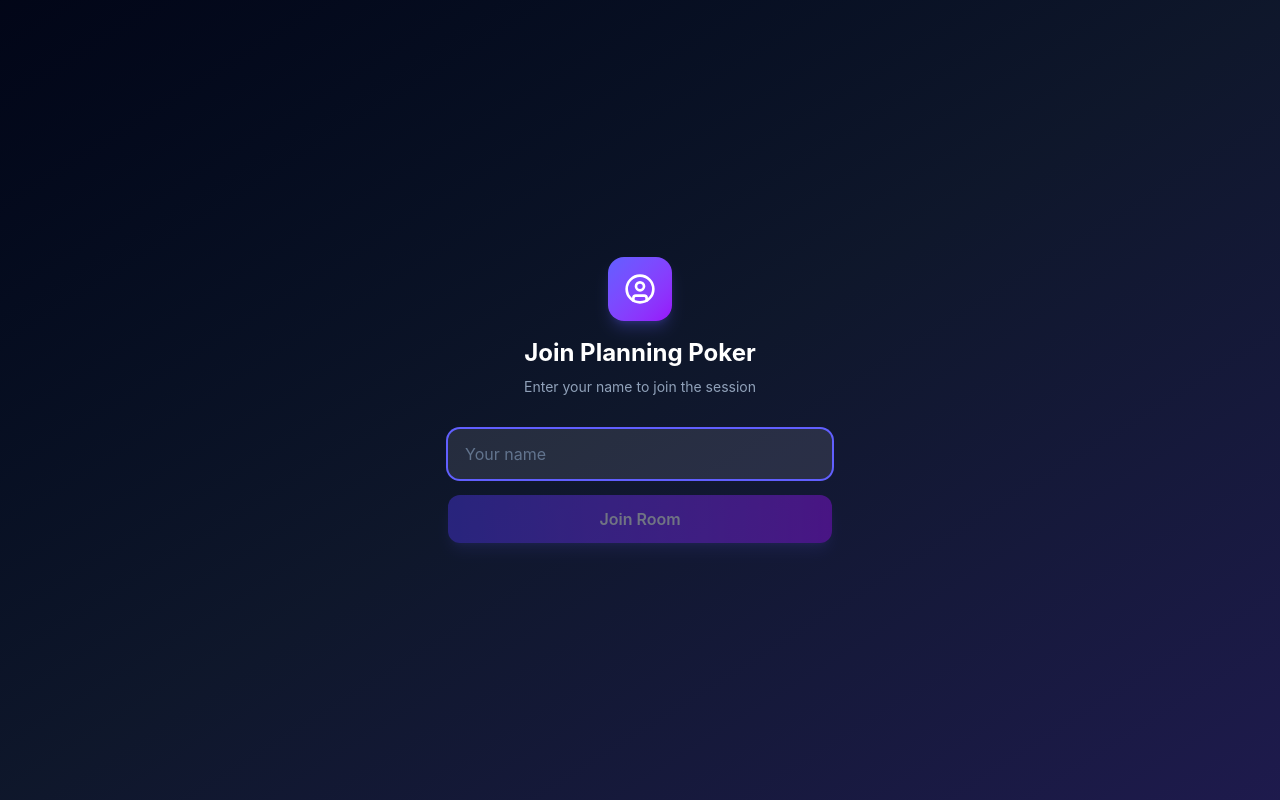
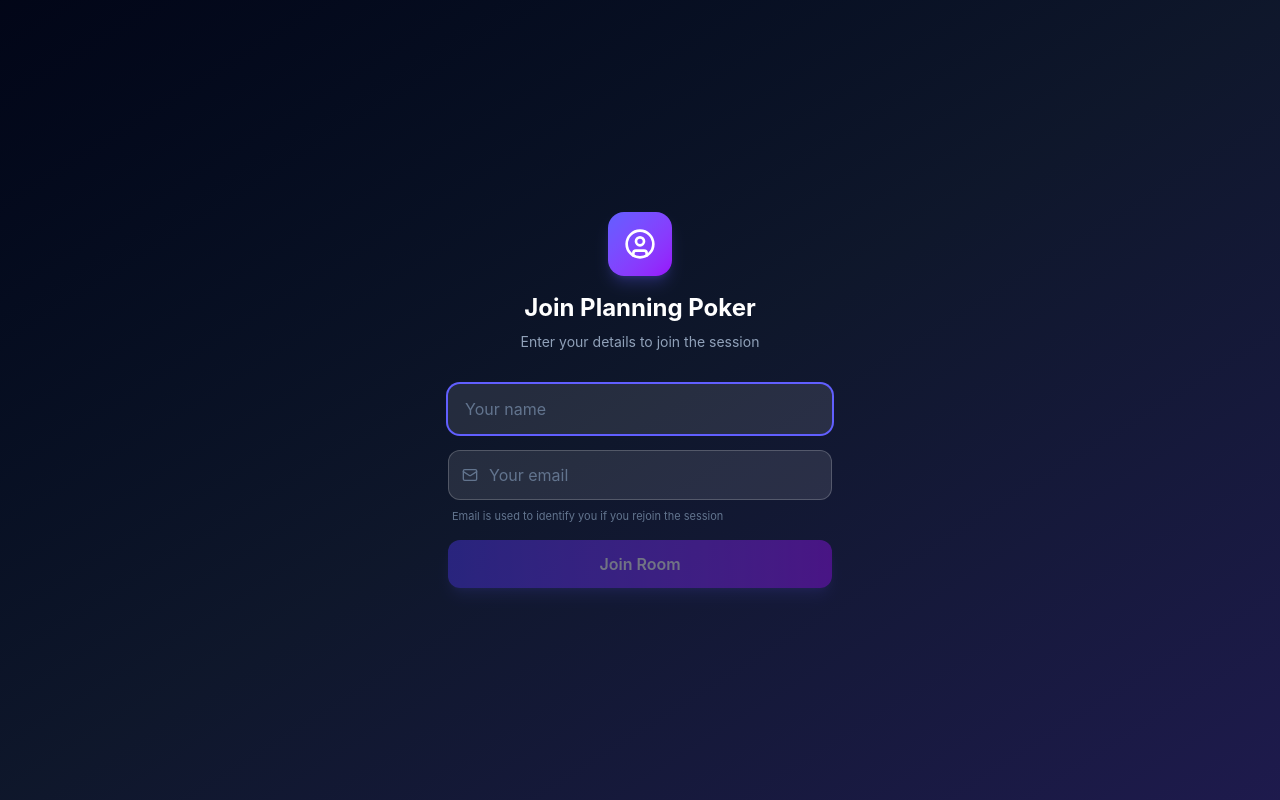
Before and after one commit to ahuja-shivam/sprint-poker, a React (Vite) app: page /join/1 in a window 1280 px wide. Built offline with nearby package versions, Linux system fonts and the light colour scheme; no server answers.

Commit message:
Added Unique User Check

```diff
--- a/src/pages/JoinRoom.jsx
+++ b/src/pages/JoinRoom.jsx
@@ -1,17 +1,19 @@
 import { useState } from 'react'
 import { useParams, useNavigate } from 'react-router-dom'
-import { UserCircle } from 'lucide-react'
+import { UserCircle, Mail } from 'lucide-react'
 
 export default function JoinRoom() {
     const { roomId } = useParams()
     const navigate = useNavigate()
     const [name, setName] = useState('')
+    const [email, setEmail] = useState('')
 
     const handleJoin = (e) => {
         e.preventDefault()
-        if (!name.trim()) return
-        // Store name in sessionStorage and navigate to room
+        if (!name.trim() || !email.trim()) return
+        // Store name and email in sessionStorage and navigate to room
         sessionStorage.setItem('poker_guest_name', name.trim())
+        sessionStorage.setItem('poker_guest_email', email.trim().toLowerCase())
         navigate(`/room/${roomId}`)
     }
 
@@ -23,7 +25,7 @@ export default function JoinRoom() {
                         <UserCircle className="w-8 h-8 text-white" />
                     </div>
                     <h1 className="text-2xl font-bold text-white mb-2">Join Planning Poker</h1>
-                    <p className="text-slate-400 text-sm">Enter your name to join the session</p>
+                    <p className="text-slate-400 text-sm">Enter your details to join the session</p>
                 </div>
 
                 <form onSubmit={handleJoin} className="space-y-4">
@@ -36,9 +38,20 @@ export default function JoinRoom() {
                         autoFocus
                         className="w-full px-4 py-3 rounded-xl bg-white/10 border border-white/20 text-white placeholder-slate-500 focus:outline-none focus:ring-2 focus:ring-indigo-500 focus:border-transparent transition-all"
                     />
+                    <div className="relative">
+                        <Mail className="absolute left-3.5 top-1/2 -translate-y-1/2 w-4 h-4 text-slate-500 pointer-events-none" />
+                        <input
+                            type="email"
+                            placeholder="Your email"
+                            value={email}
+                            onChange={(e) => setEmail(e.target.value)}
+                            className="w-full pl-10 pr-4 py-3 rounded-xl bg-white/10 border border-white/20 text-white placeholder-slate-500 focus:outline-none focus:ring-2 focus:ring-indigo-500 focus:border-transparent transition-all"
+                        />
+                    </div>
+                    <p className="text-[11px] text-slate-500 -mt-2 px-1">Email is used to identify you if you rejoin the session</p>
                     <button
                         type="submit"
-                        disabled={!name.trim()}
+                        disabled={!name.trim() || !email.trim()}
                         className="w-full py-3 rounded-xl bg-gradient-to-r from-indigo-600 to-purple-600 text-white font-semibold hover:from-indigo-500 hover:to-purple-500 disabled:opacity-40 disabled:cursor-not-allowed transition-all shadow-lg shadow-indigo-500/25"
                     >
                         Join Room
--- a/src/pages/Room.jsx
+++ b/src/pages/Room.jsx
@@ -2,7 +2,7 @@ import { useState, useEffect, useRef } from 'react'
 import { useParams, useSearchParams } from 'react-router-dom'
 import { supabase } from '../lib/supabaseClient'
 import { useAuth } from '../components/AuthContext'
-import { Copy, Eye, RotateCcw, Check, Clock, Users, Spade, Crown, ChevronRight, Ticket, Hash, CheckCircle2, Circle, Play, ArrowLeft } from 'lucide-react'
+import { Copy, Eye, RotateCcw, Check, Clock, Users, Spade, Crown, ChevronRight, Ticket, Hash, CheckCircle2, Circle, Play, ArrowLeft, Mail } from 'lucide-react'
 
 const FIBONACCI = [0, 1, 2, 3, 5, 8, 13, 21]
 
@@ -21,6 +21,7 @@ export default function Room() {
     const [myParticipantId, setMyParticipantId] = useState(null)
     const [copied, setCopied] = useState(false)
     const [guestName, setGuestName] = useState('')
+    const [guestEmail, setGuestEmail] = useState('')
     const [hasJoined, setHasJoined] = useState(false)
     const [hostName, setHostName] = useState('')
     const [tickets, setTickets] = useState([])
@@ -29,7 +30,7 @@ export default function Room() {
     const joinCalledRef = useRef(false)
 
     // Determine if we need a name prompt (guest flow)
-    const needsName = !isHost && !sessionStorage.getItem('poker_guest_name') && !hasJoined
+    const needsName = !isHost && (!sessionStorage.getItem('poker_guest_name') || !sessionStorage.getItem('poker_guest_email')) && !hasJoined
 
     // The ticket the user is currently viewing (defaults to active ticket)
     const activeViewTicketId = viewingTicketId || currentTicketId
@@ -89,9 +90,11 @@ export default function Room() {
         joinCalledRef.current = true
 
         const name = sessionStorage.getItem('poker_guest_name') || 'Guest'
+        const email = (sessionStorage.getItem('poker_guest_email') || '').toLowerCase()
         const participantKey = `poker_participant_${roomId}`
 
         const joinRoom = async () => {
+            // 1. Try to restore from sessionStorage (same-tab refresh)
             const existingId = sessionStorage.getItem(participantKey)
             if (existingId) {
                 const { data: existing } = await supabase
@@ -106,9 +109,33 @@ export default function Room() {
                 }
             }
 
+            // 2. Look up by email in this room (rejoin from another tab)
+            if (email) {
+                const { data: existingByEmail } = await supabase
+                    .from('participants')
+                    .select('id, name')
+                    .eq('room_id', roomId)
+                    .eq('email', email)
+                    .single()
+                if (existingByEmail) {
+                    // Update name if it changed
+                    if (existingByEmail.name !== name) {
+                        await supabase
+                            .from('participants')
+                            .update({ name })
+                            .eq('id', existingByEmail.id)
+                    }
+                    setMyParticipantId(existingByEmail.id)
+                    sessionStorage.setItem(participantKey, existingByEmail.id)
+                    setHasJoined(true)
+                    return
+                }
+            }
+
+            // 3. Create new participant
             const { data, error } = await supabase
                 .from('participants')
-                .insert([{ room_id: roomId, name }])
+                .insert([{ room_id: roomId, name, email }])
                 .select()
                 .single()
 
@@ -463,8 +490,9 @@ export default function Room() {
     // Handle guest name submission
     const handleGuestJoin = (e) => {
         e.preventDefault()
-        if (!guestName.trim()) return
+        if (!guestName.trim() || !guestEmail.trim()) return
         sessionStorage.setItem('poker_guest_name', guestName.trim())
+        sessionStorage.setItem('poker_guest_email', guestEmail.trim().toLowerCase())
         setHasJoined(false)
         window.location.reload()
     }
@@ -479,7 +507,7 @@ export default function Room() {
                             <Spade className="w-7 h-7 text-white" />
                         </div>
                         <h2 className="text-xl font-bold text-white">Join the Room</h2>
-                        <p className="text-slate-400 text-sm mt-1">Enter your name to join</p>
+                        <p className="text-slate-400 text-sm mt-1">Enter your details to join</p>
                     </div>
                     <form onSubmit={handleGuestJoin} className="space-y-4">
                         <input
@@ -491,9 +519,20 @@ export default function Room() {
                             autoFocus
                             className="w-full px-4 py-3 rounded-xl bg-white/10 border border-white/20 text-white placeholder-slate-500 focus:outline-none focus:ring-2 focus:ring-indigo-500 focus:border-transparent transition-all text-center text-lg"
                         />
+                        <div className="relative">
+                            <Mail className="absolute left-3.5 top-1/2 -translate-y-1/2 w-4 h-4 text-slate-500 pointer-events-none" />
+                            <input
+                                type="email"
+                                placeholder="Your email"
+                                value={guestEmail}
+                                onChange={(e) => setGuestEmail(e.target.value)}
+                                className="w-full pl-10 pr-4 py-3 rounded-xl bg-white/10 border border-white/20 text-white placeholder-slate-500 focus:outline-none focus:ring-2 focus:ring-indigo-500 focus:border-transparent transition-all"
+                            />
+                        </div>
+                        <p className="text-[11px] text-slate-500 -mt-2 px-1">Email is used to identify you if you rejoin</p>
                         <button
                             type="submit"
-                            disabled={!guestName.trim()}
+                            disabled={!guestName.trim() || !guestEmail.trim()}
                             className="w-full py-3 rounded-xl bg-gradient-to-r from-indigo-600 to-purple-600 text-white font-semibold hover:from-indigo-500 hover:to-purple-500 disabled:opacity-40 disabled:cursor-not-allowed transition-all shadow-lg shadow-indigo-500/25"
                         >
                             Join Room
```
Also changed, not shown: 1 other file (tests, documents, lock files or other folders).
